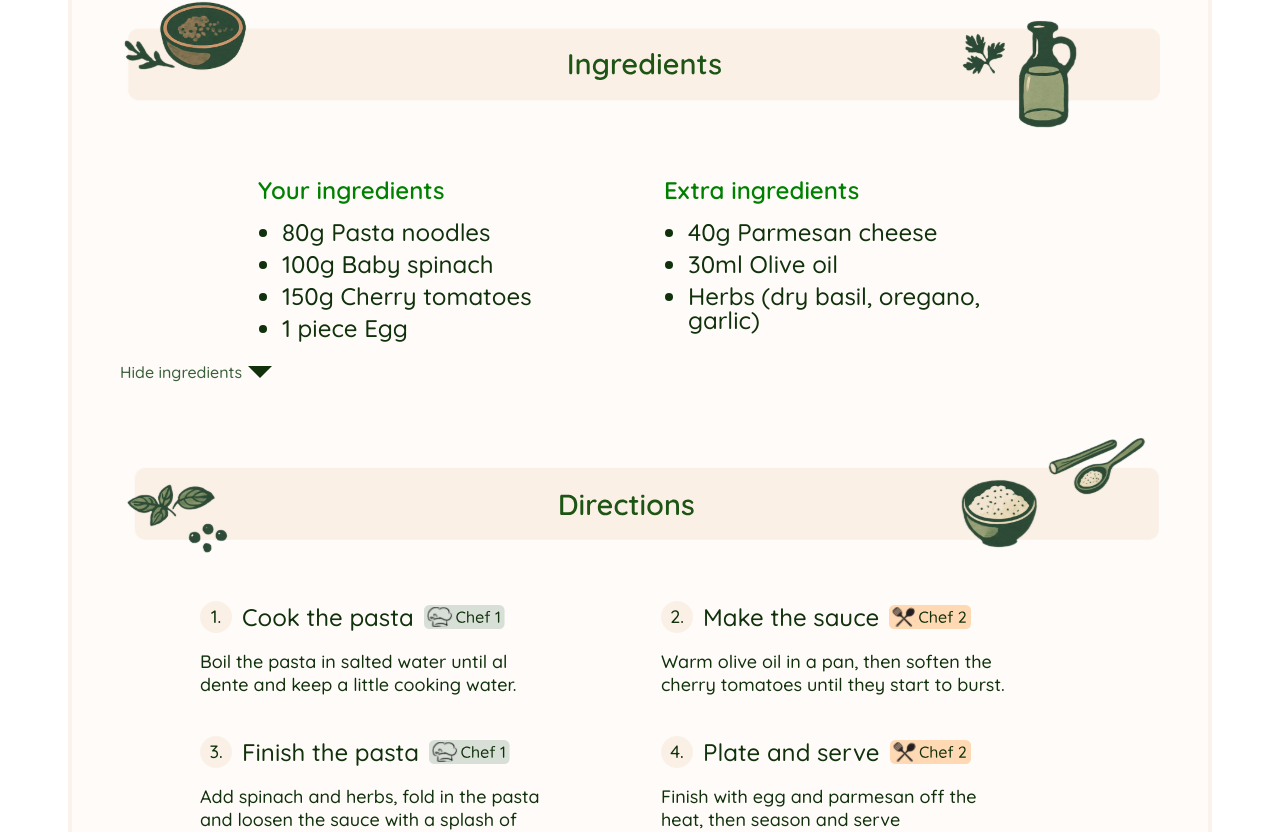
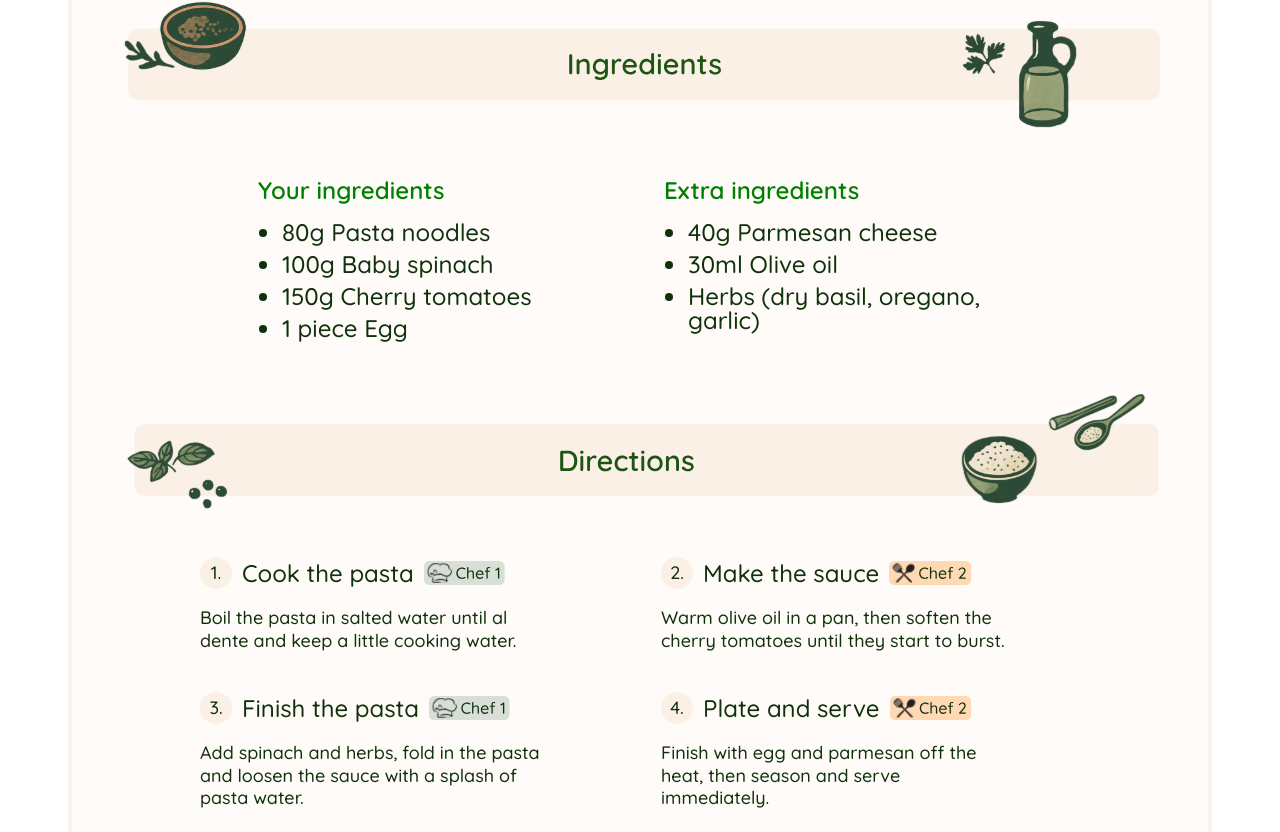
Before and after one commit to FatihYalcin42/code-cuisine, an Angular app: page /preparation in a window 1280 px wide. Shown: the part 538-1370 px from the top of the page. Built offline with nearby package versions, Linux system fonts and the light colour scheme.

Commit message:
fix: limit the recipe detail hide toggles to the mobile layout only

```diff
--- a/src/app/pages/preparation-page/preparation-page.html
+++ b/src/app/pages/preparation-page/preparation-page.html
@@ -85,7 +85,7 @@
           <h2 class="preparation-card-title preparation-card-title-sr-only" id="ingredients-title">
             Ingredients
           </h2>
-          @if (!ingredientsCollapsed()) {
+          @if (!isMobileLayout() || !ingredientsCollapsed()) {
             <div class="preparation-ingredients-grid">
               <section class="preparation-ingredients-column" aria-labelledby="your-ingredients-title">
                 <h3 class="preparation-ingredients-heading" id="your-ingredients-title">
@@ -113,6 +113,7 @@
             </div>
           }
 
+          @if (isMobileLayout()) {
             <button
               type="button"
               class="preparation-ingredients-toggle"
@@ -124,6 +125,7 @@
               <span>{{ ingredientsCollapsed() ? 'Show ingredients' : 'Hide ingredients' }}</span>
               <img src="/Icons/arrow_drop_down.svg" width="24" height="24" alt="" aria-hidden="true" />
             </button>
+          }
         </section>
 
         <div class="preparation-section-hero preparation-section-hero-directions" aria-hidden="true">
@@ -148,7 +150,7 @@
             Directions
           </h2>
 
-          @if (!directionsCollapsed()) {
+          @if (!isMobileLayout() || !directionsCollapsed()) {
             <div class="preparation-directions-grid">
               @for (direction of preparationDirections(); track direction.number) {
                 <article class="preparation-direction-item">
@@ -169,6 +171,7 @@
             </div>
           }
 
+          @if (isMobileLayout()) {
             <button
               type="button"
               class="preparation-directions-toggle"
@@ -180,6 +183,7 @@
               <span>{{ directionsCollapsed() ? 'Show directions' : 'Hide directions' }}</span>
               <img src="/Icons/arrow_drop_down.svg" width="24" height="24" alt="" aria-hidden="true" />
             </button>
+          }
         </section>
 
         <section class="preparation-like-section" aria-label="Recipe feedback">
--- a/src/app/pages/preparation-page/preparation-page.ts
+++ b/src/app/pages/preparation-page/preparation-page.ts
@@ -1,4 +1,4 @@
-import { Component, computed, effect, inject, signal } from '@angular/core';
+import { Component, computed, DestroyRef, effect, inject, signal } from '@angular/core';
 import { ActivatedRoute, RouterLink } from '@angular/router';
 import {
   GeneratedRecipe,
@@ -50,10 +50,14 @@ const PREPARATION_PAGE_FALLBACK_STEP_TITLES = [
 export class PreparationPageComponent {
   private readonly recipeGeneration = inject(RecipeGenerationService);
   private readonly route = inject(ActivatedRoute);
+  private readonly destroyRef = inject(DestroyRef);
   private readonly source = this.route.snapshot.queryParamMap.get('from');
   protected readonly isLiked = signal(false);
   protected readonly ingredientsCollapsed = signal(false);
   protected readonly directionsCollapsed = signal(false);
+  protected readonly isMobileLayout = signal(
+    typeof window !== 'undefined' ? window.matchMedia('(max-width: 768px)').matches : false,
+  );
   private readonly cookingPersons = computed(
     () => Math.max(1, this.recipeGeneration.lastUsedPreferences()?.persons ?? PREPARATION_PAGE_FALLBACK_PERSONS),
   );
@@ -133,6 +137,20 @@ export class PreparationPageComponent {
   });
 
   constructor() {
+    if (typeof window !== 'undefined') {
+      const mediaQuery = window.matchMedia('(max-width: 768px)');
+      const updateMobileLayout = (event: MediaQueryList | MediaQueryListEvent): void => {
+        this.isMobileLayout.set(event.matches);
+      };
+
+      updateMobileLayout(mediaQuery);
+      mediaQuery.addEventListener('change', updateMobileLayout);
+
+      this.destroyRef.onDestroy(() => {
+        mediaQuery.removeEventListener('change', updateMobileLayout);
+      });
+    }
+
     effect(() => {
       const recipe = this.selectedRecipe();
 
```
Lines whose indentation alone changed are shown as unchanged.
